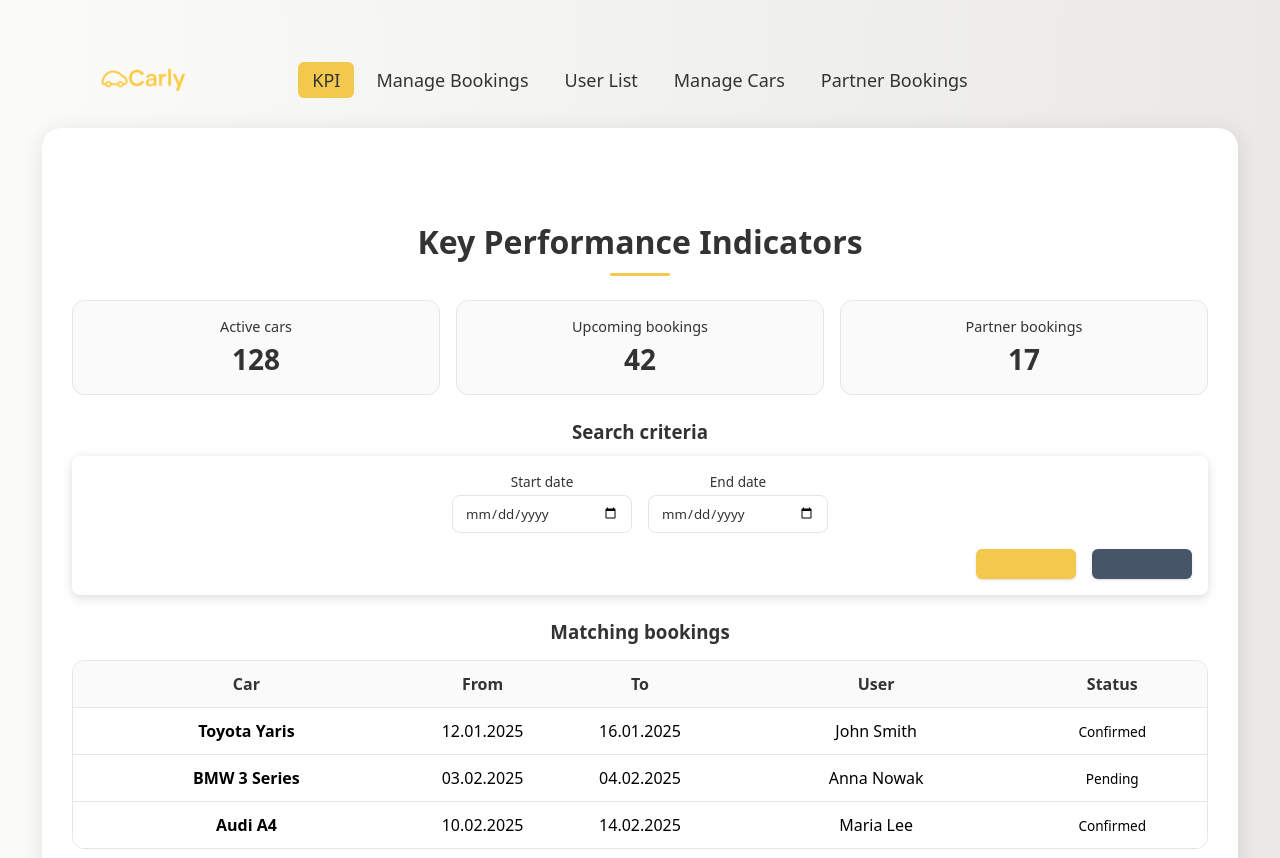
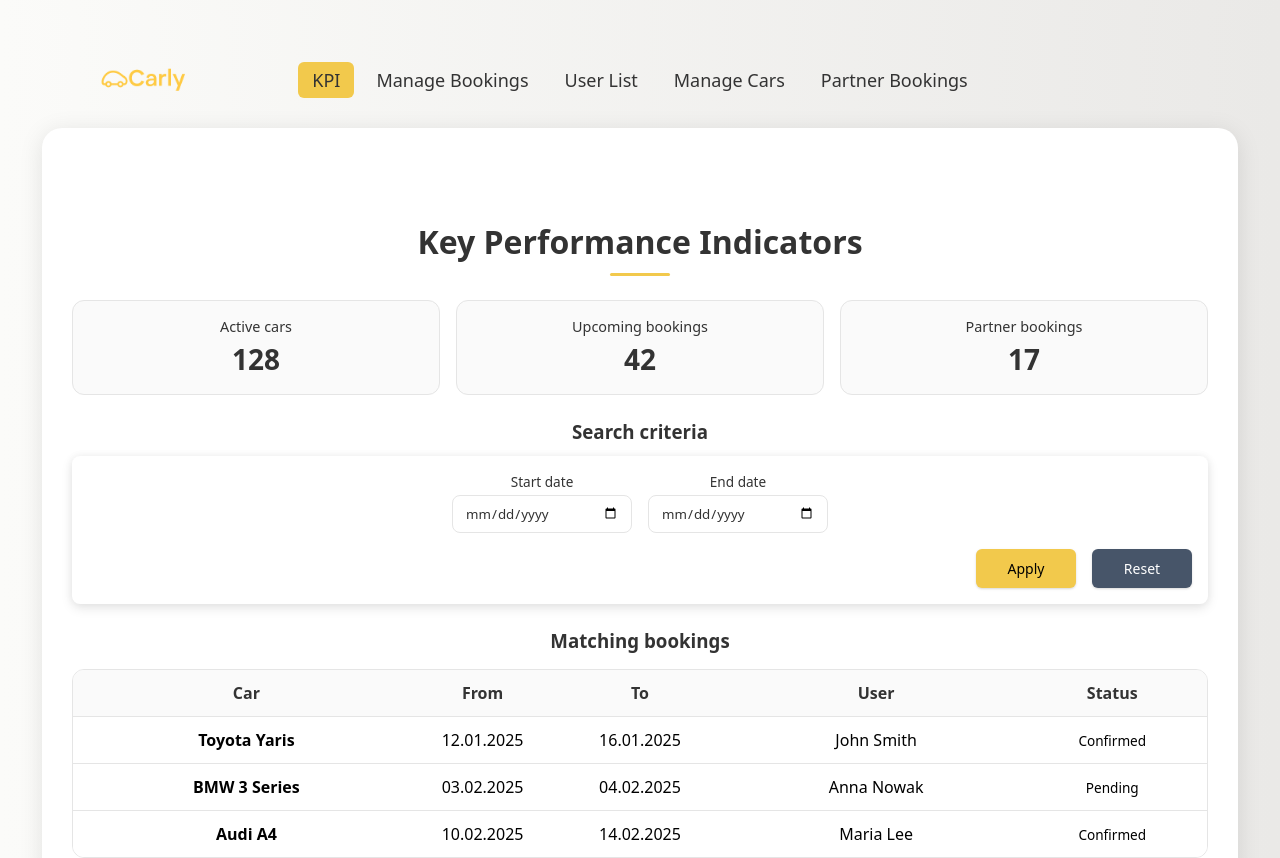
Before and after one commit to vushauv/Carly, a React (Vite) app in the folder web/: page /kpi in a window 1280 px wide. Shown: the top 858 px of the page. Built offline with nearby package versions, Linux system fonts and the light colour scheme.

Commit message:
feat: add label for search criteria section

```diff
--- a/web/src/components/FilterBarLayout/FilterBarLayout.tsx
+++ b/web/src/components/FilterBarLayout/FilterBarLayout.tsx
@@ -14,10 +14,8 @@ const FilterBarLayout = ({ children, onApply, onReset }: FilterBarProps) => {
       <div className={styles.searchCriteria}>{children}</div>
       <div className={styles.searchActions}>
         <div className={styles.buttons}>
-          <Button onClick={() => onApply()}>Apply</Button>
-          <Button onClick={() => onReset()} color="secondary">
-            Reset
-          </Button>
+          <Button onClick={() => onApply()} label="Apply"/>
+          <Button onClick={() => onReset()} label="Reset" color="secondary"/>
         </div>
       </div>
     </div>
```
